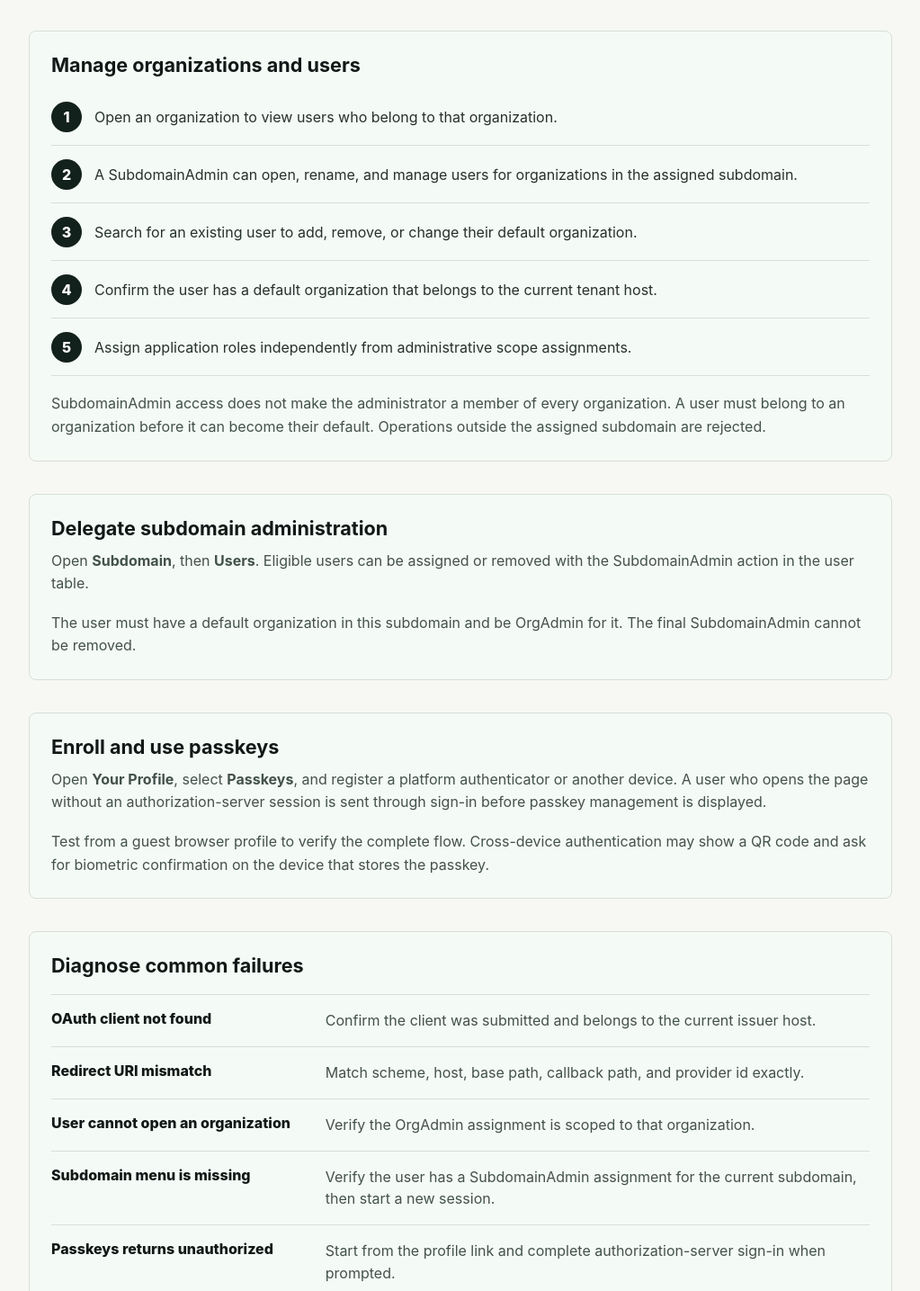
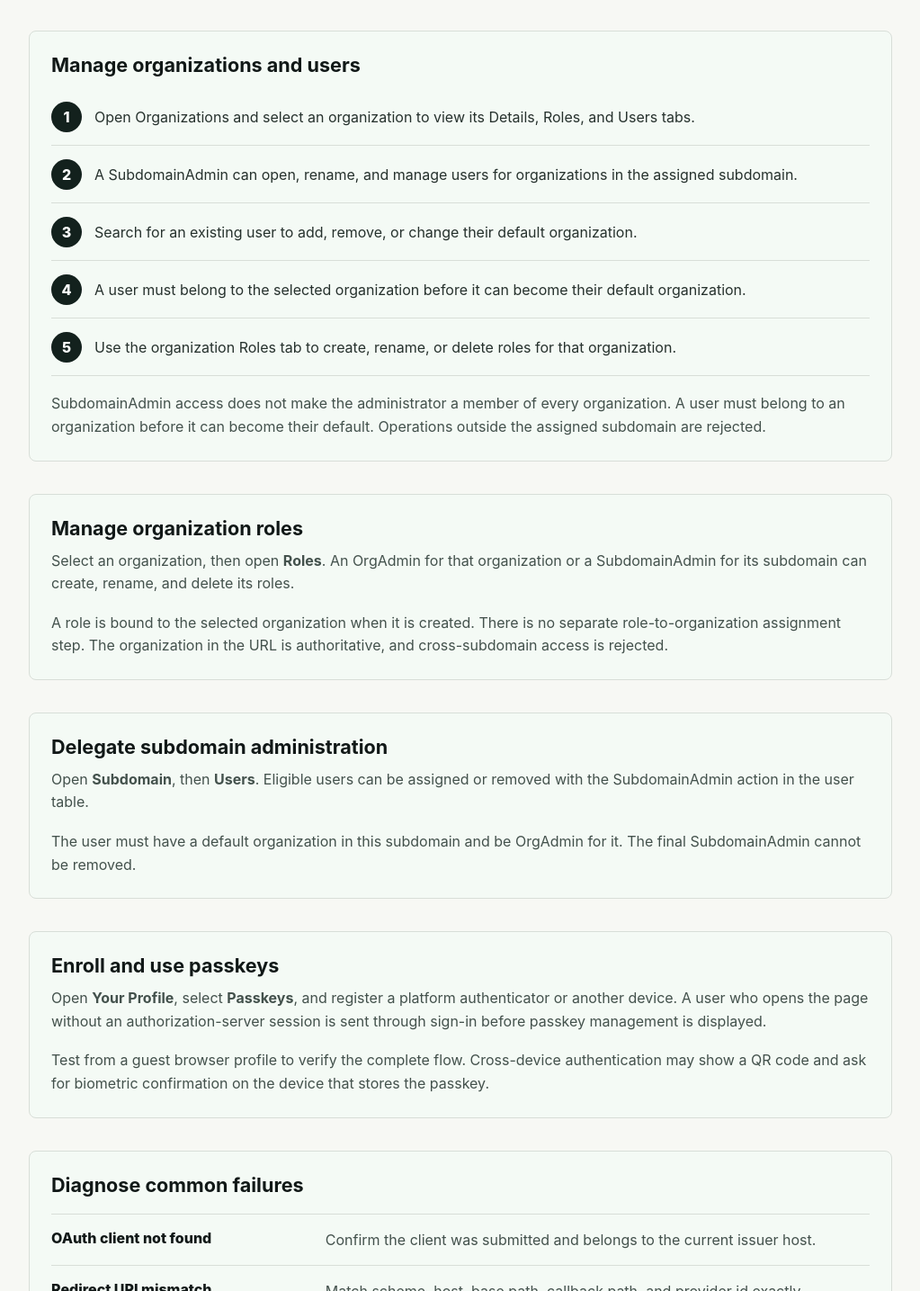
Before and after one commit to sonamsamdupkhangsar/openissuer-site, a Next.js app: page /admin-guide in a window 1280 px wide. Shown: the part 1355-2790 px from the top of the page at 90% size, without its empty margins (128-1151 px from the left). Built offline with nearby package versions, Linux system fonts and the light colour scheme.

Commit message:
Document SubdomainAdmin management workflows

```diff
--- a/pages/admin-guide.tsx
+++ b/pages/admin-guide.tsx
@@ -11,11 +11,11 @@ const clientSteps = [
 ]
 
 const userSteps = [
-  'Open an organization to view users who belong to that organization.',
+  'Open Organizations and select an organization to view its Details, Roles, and Users tabs.',
   'A SubdomainAdmin can open, rename, and manage users for organizations in the assigned subdomain.',
   'Search for an existing user to add, remove, or change their default organization.',
-  'Confirm the user has a default organization that belongs to the current tenant host.',
-  'Assign application roles independently from administrative scope assignments.',
+  'A user must belong to the selected organization before it can become their default organization.',
+  'Use the organization Roles tab to create, rename, or delete roles for that organization.',
 ]
 
 export default function AdminGuide() {
@@ -65,7 +65,7 @@ export default function AdminGuide() {
               <div role="row">
                 <strong role="cell">SubdomainAdmin</strong>
                 <span role="cell">One tenant subdomain</span>
-                <span role="cell">View and edit organizations and manage their users across that subdomain.</span>
+                <span role="cell">View and edit organizations and manage their users and roles across that subdomain.</span>
               </div>
             </div>
             <p className={styles.guideNote}>
@@ -96,6 +96,20 @@ export default function AdminGuide() {
               SubdomainAdmin access does not make the administrator a member of every
               organization. A user must belong to an organization before it can become
               their default. Operations outside the assigned subdomain are rejected.
+            </p>
+          </section>
+
+          <section className={styles.docsSection}>
+            <h2>Manage organization roles</h2>
+            <p>
+              Select an organization, then open <strong>Roles</strong>. An OrgAdmin for
+              that organization or a SubdomainAdmin for its subdomain can create,
+              rename, and delete its roles.
+            </p>
+            <p className={styles.guideNote}>
+              A role is bound to the selected organization when it is created. There
+              is no separate role-to-organization assignment step. The organization
+              in the URL is authoritative, and cross-subdomain access is rejected.
             </p>
           </section>
 
@@ -140,7 +154,11 @@ export default function AdminGuide() {
               </div>
               <div>
                 <dt>User cannot open an organization</dt>
-                <dd>Verify the OrgAdmin assignment is scoped to that organization.</dd>
+                <dd>Verify the user is OrgAdmin for it or SubdomainAdmin for the subdomain that contains it.</dd>
+              </div>
+              <div>
+                <dt>Organization belongs to another subdomain</dt>
+                <dd>Use an organization mapped to the current admin host. Cross-subdomain administration is denied.</dd>
               </div>
               <div>
                 <dt>Subdomain menu is missing</dt>
--- a/pages/authorization-roles.tsx
+++ b/pages/authorization-roles.tsx
@@ -95,13 +95,15 @@ export default function AuthorizationRoles() {
               </div>
               <div role="row">
                 <strong role="cell">Role management</strong>
-                <span role="cell">Organization-scoped role management.</span>
-                <span role="cell">Subdomain-wide role management is not yet enabled.</span>
+                <span role="cell">Create, edit, and delete roles in the assigned organization.</span>
+                <span role="cell">Create, edit, and delete roles from an organization&apos;s Roles tab within the assigned subdomain.</span>
               </div>
             </div>
             <p className={styles.guideNote}>
               Every SubdomainAdmin operation verifies that the target organization
               belongs to the current subdomain. Cross-subdomain access is rejected.
+              Roles are bound to their organization when created; there is no separate
+              role-to-organization assignment step.
             </p>
           </section>
 
```
